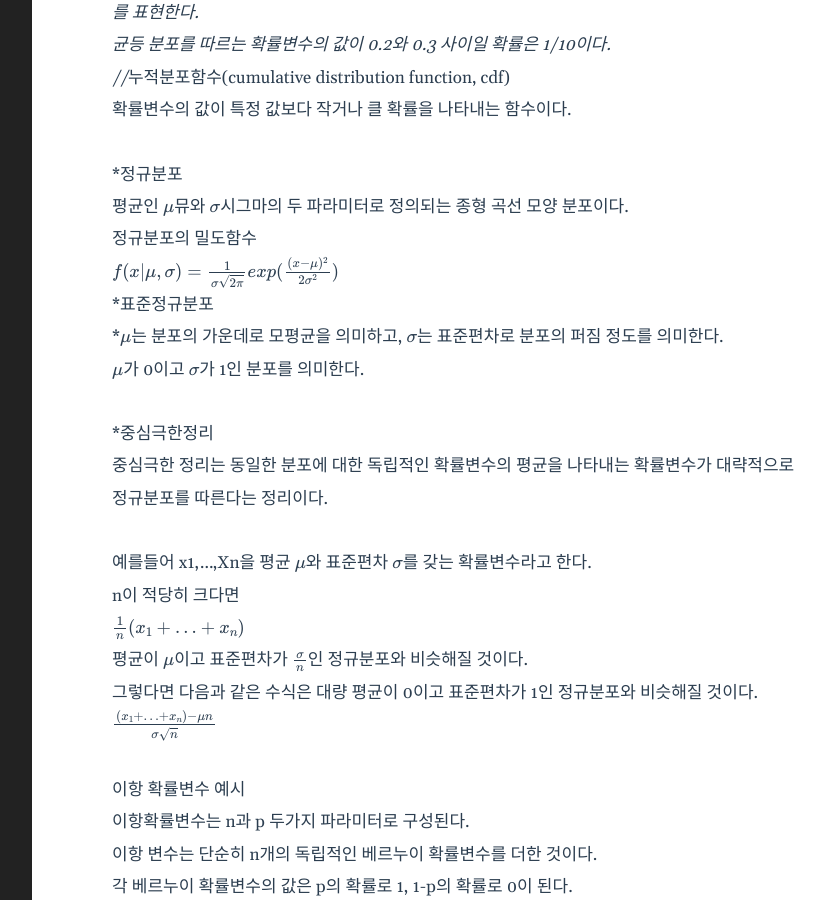
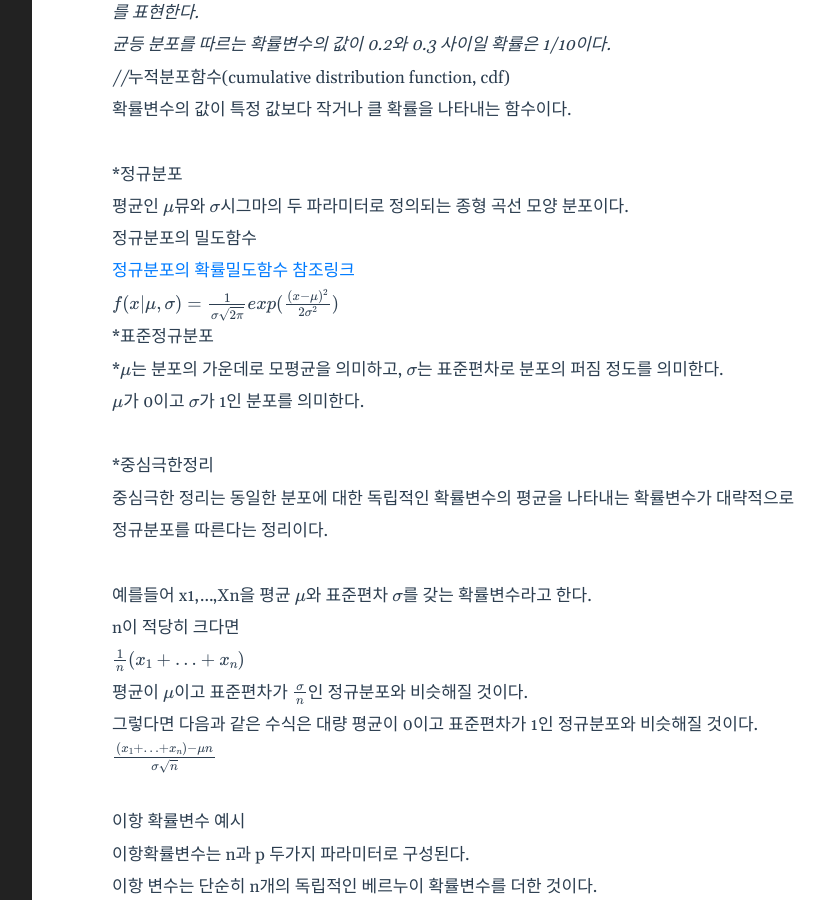
Before and after one commit to shina1221/shina1221.github.io, a Jekyll site: the page built from _posts/도서/밑바닥부터 시작하는 데이터 과학/2023-11-24-01.4장~6장.markdown, in a window 1280 px wide and 900 px high, scrolled down 2981 px. Shown: the whole window, without its empty margins (188-1011 px from the left). Built offline with Jekyll 4.4.1, drawn with Linux system fonts in a browser that asks for light colours; formulas are drawn with MathJax 3.

Commit message:
Update 2023-11-24-01.4장~6장.markdown

```diff
--- a/_posts/도서/밑바닥부터 시작하는 데이터 과학/2023-11-24-01.4장~6장.markdown
+++ b/_posts/도서/밑바닥부터 시작하는 데이터 과학/2023-11-24-01.4장~6장.markdown
@@ -105,6 +105,7 @@ P(D|T)는 0.98%가 된다.
 *정규분포
 평균인 $\mu$뮤와 $\sigma$시그마의 두 파라미터로 정의되는 종형 곡선 모양 분포이다.
 정규분포의 밀도함수
+[정규분포의 확률밀도함수 참조링크](https://www.youtube.com/watch?v=sFMjrnI93b4)
 $f(x|\mu,\sigma)=\frac{1}{\sigma\sqrt{2\pi}}exp(\frac{(x-\mu)^2}{2\sigma^2})$
 *표준정규분포
 *$\mu$는 분포의 가운데로 모평균을 의미하고, $\sigma$는 표준편차로 분포의 퍼짐 정도를 의미한다.
```
